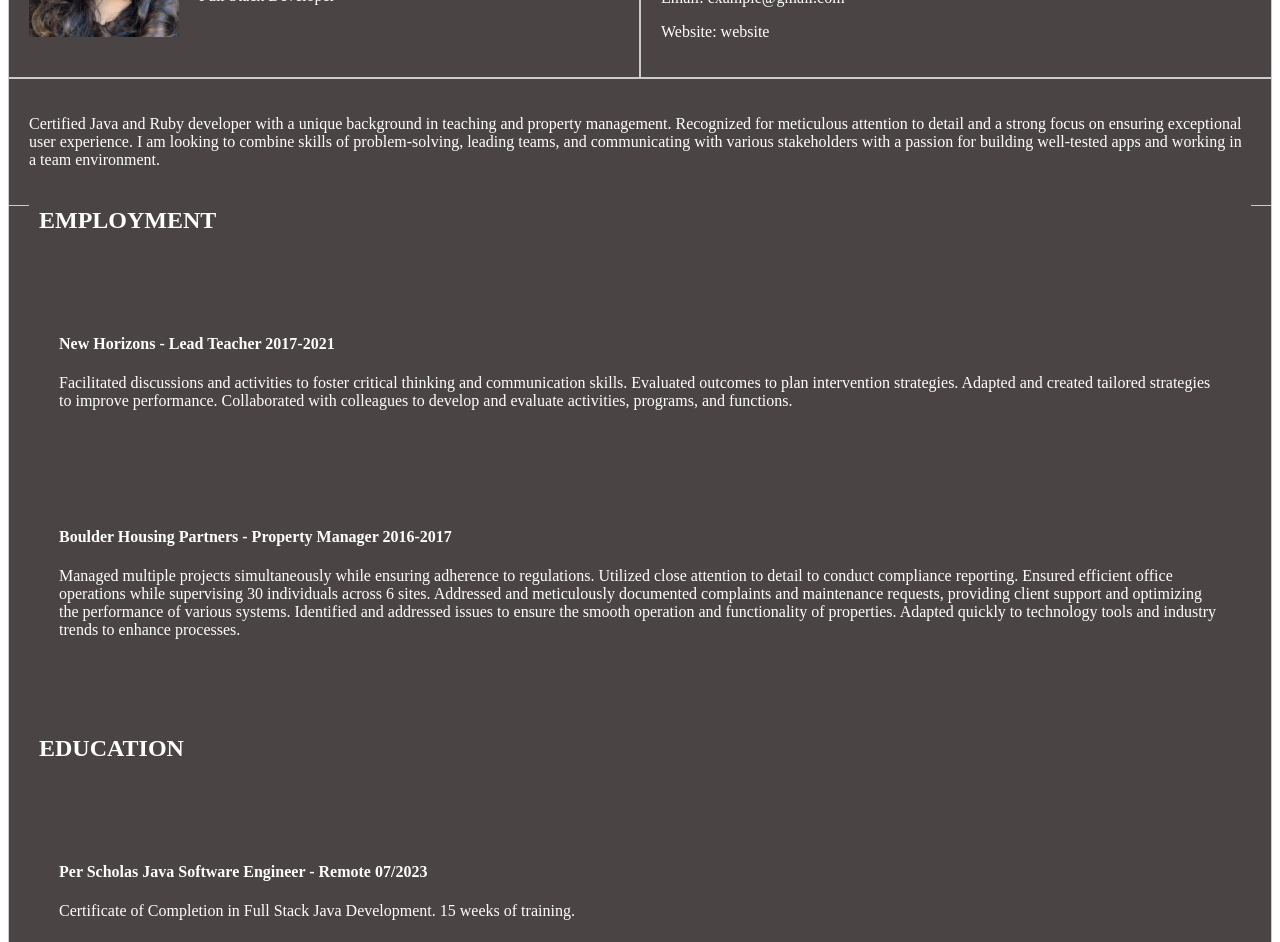
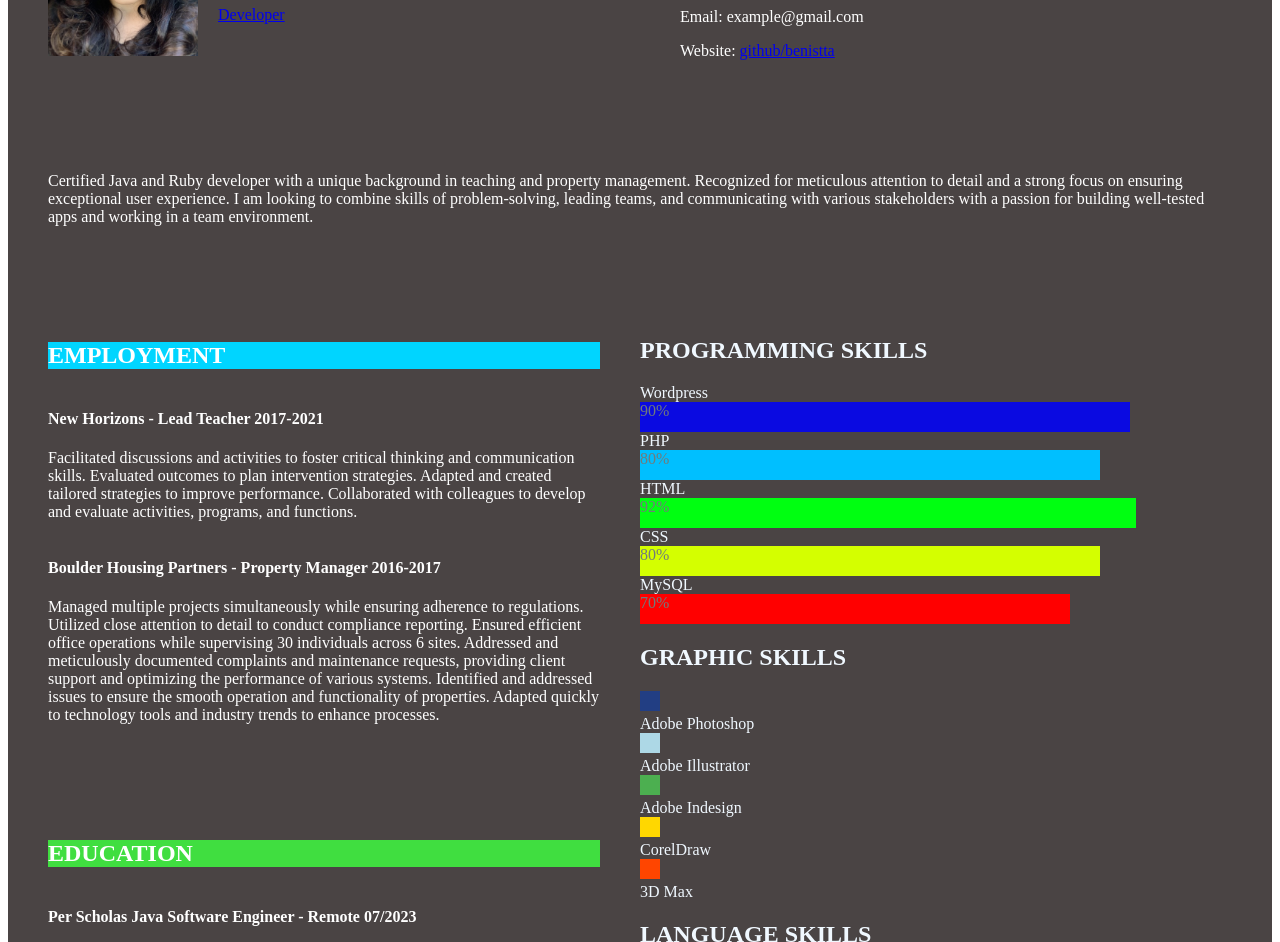
Before and after one commit to benistta-perscholas/online-resume, a plain HTML site: page pages/index.html in a window 1280 px wide. Shown: the part 158-1100 px from the top of the page. Drawn offline with Linux system fonts and the light colour scheme.

Commit message:
Corrected boxes and containers

```diff
--- a/pages/index.html
+++ b/pages/index.html
@@ -15,52 +15,57 @@
             <img src="/images/picture.jpeg" alt="Profile Picture">
           </div>
           <div class="text-container">
-            <h1>name</h1>
-            <p>Full Stack Developer</p>
+            <h1>Becky Nisttahuz</h1>
+            <p><class="link1"><a href="#">Developer</a></class=></p>
           </div>
         </div>
         <div class="box2">
-          <p>Name: name</p>
+          <p>Name: Becky Nisttahuz</p>
           <p>Address: Denver, CO</p>
           <p>Phone: phone</p>
           <p>Email: example@gmail.com</p>
-          <p>Website: website</p>
+          <p>Website: <class="link1"><a href="#">github/benistta</a></class=></p>
         </div>
       </div>
       <div class="box3">
         <p>Certified Java and Ruby developer with a unique background in teaching and property management. Recognized for meticulous attention to detail and a strong focus on ensuring exceptional user experience. I am looking to combine skills of problem-solving, leading teams, and communicating with various stakeholders with a passion for building well-tested apps and working in a team environment.</p>
       </div>
     </div>
-      <div class="section section2-3-container"></div>
+  </div>
+
+
+  <div class="section2-3-container">
     <div class="section section2">
-          <!-- <div class="container"> -->
-            <div class="boxes" id="box1"><h2>EMPLOYMENT</h2></div>
-            <div class="box" id="box2">
+      <div class="employment-section">
+          <h2 class="box-employment-heading">EMPLOYMENT</h2>
+            <div class="box-employment1" id="employment1">
               <div class="box-content">
                   <h4>New Horizons - Lead Teacher 2017-2021</h4>
                   <p>Facilitated discussions and activities to foster critical thinking and communication skills. Evaluated outcomes to plan intervention strategies. Adapted and created tailored strategies to improve performance. Collaborated with colleagues to develop and evaluate activities, programs, and functions.</p>
                 </div>
             </div>
-            <div class="box" id="box3">
+        <div class="box-empoyment2" id="employment2">
           <div class="box-content">
             <h4>Boulder Housing Partners - Property Manager 2016-2017</h4>
             <p>Managed multiple projects simultaneously while ensuring adherence to regulations. Utilized close attention to detail to conduct compliance reporting. Ensured efficient office operations while supervising 30 individuals across 6 sites. Addressed and meticulously documented complaints and maintenance requests, providing client support and optimizing the performance of various systems. Identified and addressed issues to ensure the smooth operation and functionality of properties. Adapted quickly to technology tools and industry trends to enhance processes.</p>
           </div>
         </div>
-            <div class="boxes" id="box4"><h2>EDUCATION</h2></div>
-            <div class="box" id="box5">
+      </div>
+      <div class="education-section">
+        <h2 class="box-education-heading">EDUCATION</h2>
+        <div class="box-education1" id="education1">
           <div class="box-content">
             <h4>Per Scholas Java Software Engineer - Remote 07/2023</h4>
             <p>Certificate of Completion in Full Stack Java Development. 15 weeks of training.</p>
           </div>
         </div>
-            <div class="box" id="box6">
+        <div class="box-education2" id="education2">
           <div class="box-content">
             <h4>Turing School of Software and Design, BE program - Remote 11/2022</h4>
             <p>Certificate of Completion in Backend Engineering. ACCET-accredited 7-month program</p>
           </div>
         </div>
-            <div class="box" id="box7">
+        <div class="box-education3" id="education3">
           <div class="box-content">
             <h4>Metropolitan State University of Denver, Denver, CO</h4>
             <p>Bachelor's degree in Education</p>
@@ -68,42 +73,35 @@
         </div>
       </div>
     </div>
+
     <div class="section section3">
       <div class="container">
-            <div class="boxes" id="box1"><h2>PROGRAMMING SKILLS</h2></div>
+        <div class="skills" id="skills1"><h2>PROGRAMMING SKILLS</h2></div>
           <div class="skills-container">
-              <div class="skill-box">
+            <div class="container">
               <div class="skill-name">Wordpress</div>
-                <div class="percentage-bar" style="width: 90%; background-color: #223E83;"></div>
-                <div class="percentage-number">90%</div>
+              <div class="percentage-bar" id="percentage-bar1">90%</div>
             </div>
-              <div class="skill-box">
+            <div class="container">
               <div class="skill-name">PHP</div>
-                <div class="percentage-bar" style="width: 80%; background-color: #ADD8E6;"></div>
-                <div class="percentage-number">80%</div>
+              <div class="percentage-bar" id="percentage-bar2">80%</div>
             </div>
-              <div class="skill-box">
+            <div class="container">
               <div class="skill-name">HTML</div>
-                <div class="percentage-bar" style="width: 93%; background-color: #4CAF50;"></div>
-                <div class="percentage-number">93%</div>
+              <div class="percentage-bar" id="percentage-bar3">92%</div>
             </div>
-              <div class="skill-box">
+            <div class="container">
               <div class="skill-name">CSS</div>
-                <div class="percentage-bar" style="width: 80%; background-color: #FFD700;"></div>
-                <div class="percentage-number">80%</div>
+              <div class="percentage-bar" id="percentage-bar4">80%</div>
             </div>
-              <div class="skill-box">
+            <div class="container">
               <div class="skill-name">MySQL</div>
-                <div class="percentage-bar" style="width: 70%; background-color: #FF4500;"></div>
-                <div class="percentage-number">70%</div>
+              <div class="percentage-bar" id="percentage-bar5">70%</div>
             </div>
         </div>
       </div>
-
-
-
       <div class="container">
-        <div class="boxes" id="box1"><h2>GRAPHIC SKILLS</h2></div>
+        <div class="skills" id="skill2"><h2>GRAPHIC SKILLS</h2></div>
           <div class="skills-container">
             <div class="skill-box">
               <div class="skill-icon" style="background-color: #223E83;"></div>
@@ -128,7 +126,7 @@
           </div>
       </div>
       <div class="container">
-        <div class="boxes" id="box1"><h2>LANGUAGE SKILLS</h2></div>
+        <div class="skills" id="skills3"><h2>LANGUAGE SKILLS</h2></div>
         <div class="skills-container">
           <div class="skill-box">
             <div class="skill-name">English</div>
@@ -164,7 +162,5 @@
         </div>
       </div>
     </div>
-  </div>
-</div>
 </body>
 </html>
--- a/styles/main.css
+++ b/styles/main.css
@@ -4,36 +4,25 @@
     padding: 0;
 }
 
-  .main_container {
-    max-width: 800px;
-    margin: 0 auto;
-    padding: 20px;
-    display: flex;
-    flex-direction: column;
-    flex-wrap: wrap;
-    gap: 20px;
-  }
-
-
 .section1 {
     display: flex;
     flex-direction: column;
     gap: 0px;
     /* flex-basis: 100%; */
-
 }
 
 .box1-box2-container {
     display: flex;
     gap: 0px;
+
 }
 
 .box1,
 .box2,
 .box3 {
     background-color: #4a4444;
-    padding: 20px;
-    border: 1px solid #ccc;
+    padding: 40px;
+    /* border: 1px solid #ccc; */
 }
 
 .text-container h1,
@@ -63,96 +52,85 @@
     align-items: center;
 }
 
-  .box3 {
-    flex-basis: 100%;
-    margin-bottom: -50px;
-    text-align: start;
-    align-items: flex-start;
+
+
+
+
+
+
+
+
+
+
+.section2-3-container {
+    display: flex;
+    gap: 0px;
+    /* flex-wrap: wrap; */
 }
 
-  .box1 img {
-    max-width: 100%;
-    height: auto;
+.section {
+    flex: 1;
+    margin-right: 0px;
 }
 
-  .section2-section3-container {
-    display: flex;
-    flex-direction:column;
-    padding: 50px;
-    gap: 20px;
-    flex-basis: 100%;
-    background-color: #4a4444;
+.box-employment-heading{
+    background-color: rgb(0, 213, 255);
 }
 
-  .section2,
-  .section3 {
+.employment-section {
+    color: white;
+    background-color: #4a4444;
+    padding: 40px;
     display: flex;
     flex-direction: column;
-    flex-wrap: wrap;
-    /* align-content: baseline; */
-    justify-content: space-between;
-    flex-basis: calc(50% - 10px);
+}
+.box-education-heading{
+    background-color: rgb(64, 222, 64);
+}
+
+.education-section {
+    color: white;
     background-color: #4a4444;
-    padding: 20px;
-    border: 1px solid #ccc;
+    padding: 40px;
     display: flex;
-    gap: 20px;
-  }
-  .section3{
-    display:flex;
-  flex-wrap: wrap;
+    flex-direction: column;
 }
 
 
-  .container2,
-  .container3,
-  .container4,
-  .container5 {
-    display: flex;
-    flex-direction: column;
-    gap: 20px;
+
+
+
+
+
+
+
+
+
+
+
+
+
+
+.section3 {
+    margin-right: 0;
+    background-color: #4a4444;
+    padding-top: 35px;
 }
-
-  .boxes {
-    background-color: #4a4444;
-    color: white;
-    padding: 10px;
-  }
-
-  .box {
-    background-color: #4a4444;
-    color: white;
-    padding: 10px;
-    /* border: 1px solid #ccc; */
-  }
-
-  .box-content {
-    padding: 20px;
-  }
-
-  .skills-container {
-    display: flex;
-    gap: 20px;
-  }
-
-  .skill-box {
-    display: flex;
-    align-items: center;
-    gap: 20px;
+.skills{
+    color:aliceblue
 }
 
 .skill-name {
     flex-basis: 50%;
-  }
-
-  .skill-percentage {
-    display: flex;
-    align-items: center;
-    gap: 10px;
+    color:aliceblue;
 }
 
 .percentage-bar {
-    height: 20px;
+    display:flex;
+    width: 500px;
+    height: 30px;
+    color: rgb(113, 123, 123);
+
 }
 
 .percentage-number {
@@ -160,9 +138,12 @@
 }
 
 .skill-icon {
+    display: inline-flex;
+    flex-wrap: wrap;
     width: 20px;
     height: 20px;
-    border-radius: 50%;
+    margin-right: 5px;
+    /* border-radius: 50%; */
 }
 
 .language-circles {
@@ -175,3 +156,30 @@
     height: 20px;
     border-radius: 50%;
 }
+
+
+
+#percentage-bar1 {
+    background-color: rgb(10, 10, 225);
+    flex-grow: 2;
+    width: 490px;
+
+}
+#percentage-bar2 {
+    background-color: rgb(0, 191, 255);
+    width: 460px;
+
+}
+#percentage-bar3 {
+    background-color: rgb(0, 255, 17);
+    width: 496px;
+}
+#percentage-bar4 {
+    background-color: rgb(212, 255, 0);
+    width: 460px;
+
+}
+#percentage-bar5 {
+    background-color: red;
+    width: 430px;
+}
```
Lines whose indentation alone changed are shown as unchanged.
